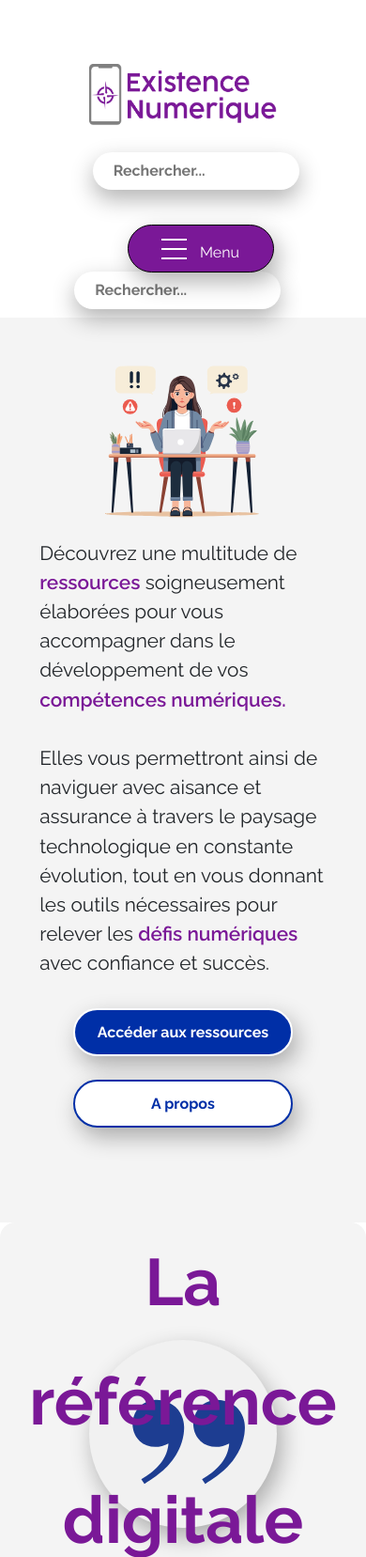
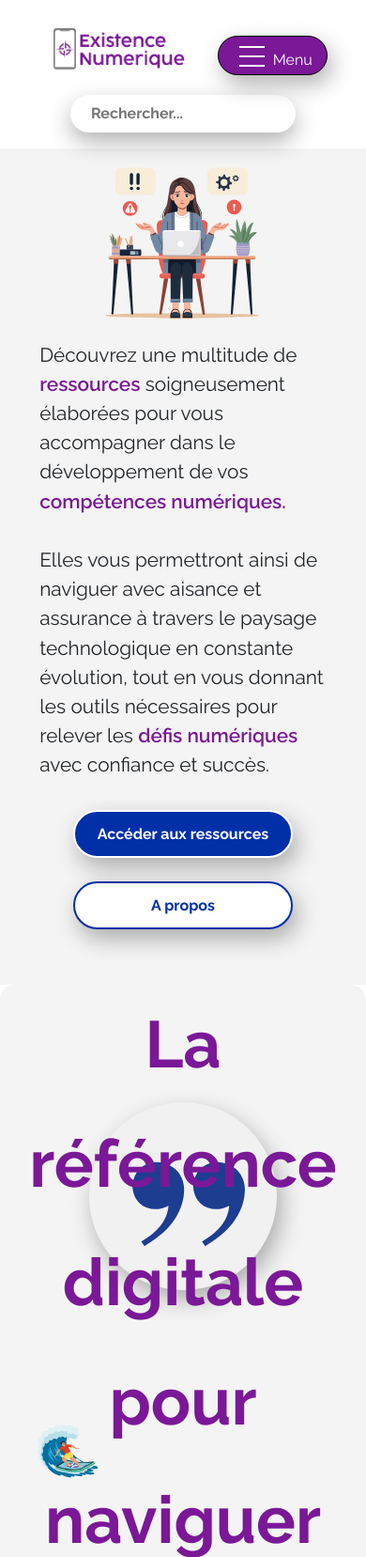
Before and after one commit to Nabil-Hosseinee/LITIS, a PHP site: page / in a window 390 px wide. Shown: the top 1657 px of the page at 94% size. Run offline with PHP 8.4, Linux system fonts and the light colour scheme; some libraries are stand-ins or nearby versions.

Commit message:
responsive header

```diff
--- a/about.html
+++ b/about.html
@@ -96,7 +96,7 @@
     <section class="apropos">
         <div class="apropos-container d-flex flex-column align-items-center">
 
-            <h1 class="fw-semibold">A propos</h1>
+            <h1 class="fw-semibold">Qui sommes-nous ?</h1>
 
             <!-- class bootstrap qui ne fonctionne pas "fs-sm-4" -->
             <p class="fs-sm-4 fw-medium">
--- a/assets/css/general.css
+++ b/assets/css/general.css
@@ -95,7 +95,7 @@ header nav ul li a:hover {
   border-radius: 30px;
   align-items: center;
   box-shadow: 0 10px 25px rgba(0, 0, 0, 0.3);
-  max-width: 250px;
+  max-width: 450px;
   margin-bottom: 1vh;
 }
 
@@ -223,7 +223,7 @@ header nav ul li a:hover {
   overflow: visible;
   position: relative;
   z-index: 2;
-  margin-bottom: 1vh;
+  margin-top: 1vh;
   display: none;
 }
 #burger-menu-phone span,
@@ -316,6 +316,19 @@ header nav ul li a:hover {
 /* header phone */
 .phone {
   display: none !important;
+  min-height: 10vh;
+}
+
+.header-container {
+  width: 100%;
+  max-height: 10vh;
+  /* max-height: 15vh; */
+  margin-bottom: 1vh;
+}
+
+
+.header-container .logo img {
+  width: 100%;
 }
 
 
@@ -439,20 +452,28 @@ footer {
   }
 
   .phone .header-container {
-      margin-top: 3vh;
+      /* margin-top: 3vh; */
       padding-right: 5vw;
   }
 
-  .phone .header-container .search {
-      margin-right: 20vw;
-      margin-bottom: 5vh;
+  .phone .search {
+    margin-bottom: 3vh;
+  }
+
+  .phone .search input {
+    min-width: 450px;
+  }
+
+  .phone .search a {
+    position: absolute;
+    left: 70%;
   }
 
   #burger-menu-phone {
       display: flex;
       justify-content: center;
       align-items: center;
-      margin-top: 0.8vh;
+      /* margin-top: 1.5vh; */
   }
 
   #burger-menu-phone button {
@@ -500,6 +521,14 @@ footer {
       margin-left: 2vw;
   }
 
+  .phone .search input {
+    min-width: 300px;
+  }
+
+  .phone .search a {
+    left: 68%;
+  }
+
   #burger-menu-phone button {
       min-width: 25vw;
   }
@@ -531,23 +560,32 @@ footer {
       display: flex !important;
   }
 
-  .logo img {
-      width: 100%;
+  .phone .logo img {
+      width: 70%;
       padding-top: 3vh;
   }
 
   .phone .header-container {
-      flex-direction: column;
+      /* flex-direction: column; */
       align-items: center;
       justify-content: center;
       margin: auto;
       padding: 0;
-      padding-left: 20vw;
+      /* padding-left: 20vw; */
+      margin-bottom: 1vh;
+      padding: 0 5vh;
   }
 
-  .phone .header-container .search {
-      margin-right: 15vw;
-      margin-bottom: 5vh;
+  .phone .search {
+    margin: 1vh 0 2vh 0;
+  }
+
+  .phone .search input {
+    min-width: 200px;
+  }
+
+  .phone .search a {
+    left: 68%;
   }
 
   #burger-menu-phone {
@@ -555,13 +593,21 @@ footer {
   }
 
   #burger-menu-phone button {
-      min-width: 40vw;
+      min-width: 30vw;
+      max-height: 5vh;
       margin-right: 5vw;
+      margin-top: 3vh;
   }
 
   #burger-menu-phone button span {
-      margin-right: 10vw;
+      margin-right: 8vw;
+      margin-top: 1.5vh;
   }
+
+  #burger-menu-phone button p {
+    padding-top: 1vh;
+    padding-left: 11vw;
+}
 
   /* footer */
   footer .container {
--- a/assets/css/style.css
+++ b/assets/css/style.css
@@ -348,7 +348,7 @@ footer {
 @media screen and (max-width: 768px) {
     /* section presentation */
     .presentation {
-        padding: 20vh 11vh 10vh 11vh;
+        padding: 10vh 11vh;
     }
 
     .images img {
@@ -397,9 +397,6 @@ footer {
 
 @media screen and (max-width: 576px) {
     /* section presentation */
-    .presentation {
-        padding: 20vh 11vh 10vh 11vh;
-    }
 
     .images img {
         transform: scale(2);
@@ -459,7 +456,7 @@ footer {
 @media screen and (max-width: 400px) {
     /* presentation */
     .presentation {
-        padding: 30vh 5vh 10vh 5vh;
+        padding: 5vh 5vh;
     }
 
     .images {
--- a/index.php
+++ b/index.php
@@ -62,21 +62,9 @@ session_start();
 
     <!-- phone header -->
     <header class="phone d-flex flex-column align-items-center bg-white fixed-top">
-        <div class="logo d-flex justify-content-center">
-            <img class="img-fluid" src="./assets/images/logo/Logo_principal.png" alt="Logo du site existence numérique">
-        </div>
-        <div class="header-container d-flex">
-            <div class="search">
-                <input type="text" id="search-input" placeholder="Rechercher...">
-                <a href="#" aria-labelledby="search-input">
-                    <lord-icon class="icon"
-                        src="https://cdn.lordicon.com/unukghxb.json"
-                        trigger="loop"
-                        delay="2000"
-                        style="width:30px;height:30px">
-                    </lord-icon>
-                    <span class="visually-hidden">Rechercher</span>
-                </a>
+        <div class="header-container d-flex justify-content-around align-items-center">
+            <div class="logo">
+                <img src="./assets/images/logo/Logo_principal.png" alt="Logo du site existence numérique">
             </div>
 
             <div class="burger-active" id="burger-menu-phone">
@@ -96,14 +84,15 @@ session_start();
         </div>
 
         <div class="search">
-                <input type="text" placeholder="Rechercher...">
-                <a href="#">
+                <input type="text" id="search-input" placeholder="Rechercher...">
+                <a href="#" aria-labelledby="search-input">
                     <lord-icon class="icon"
                         src="https://cdn.lordicon.com/unukghxb.json"
                         trigger="loop"
                         delay="2000"
                         style="width:30px;height:30px">
                     </lord-icon>
+                    <span class="visually-hidden">Rechercher</span>
                 </a>
             </div>
     </header>
```
